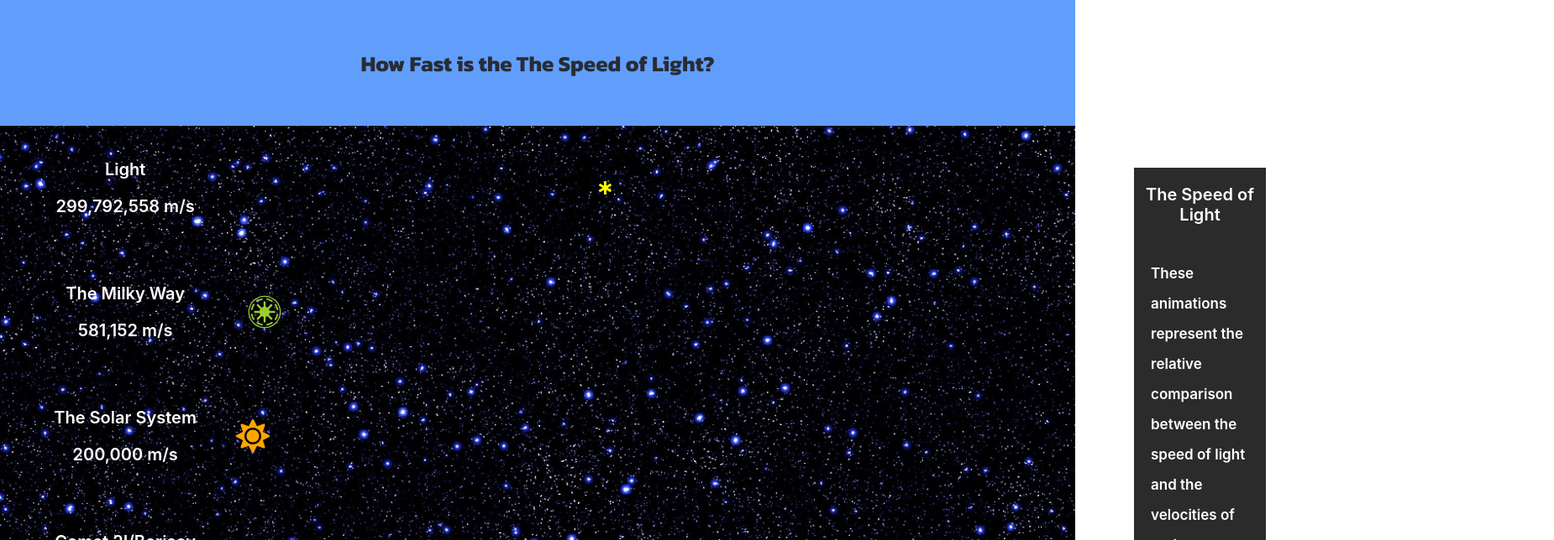
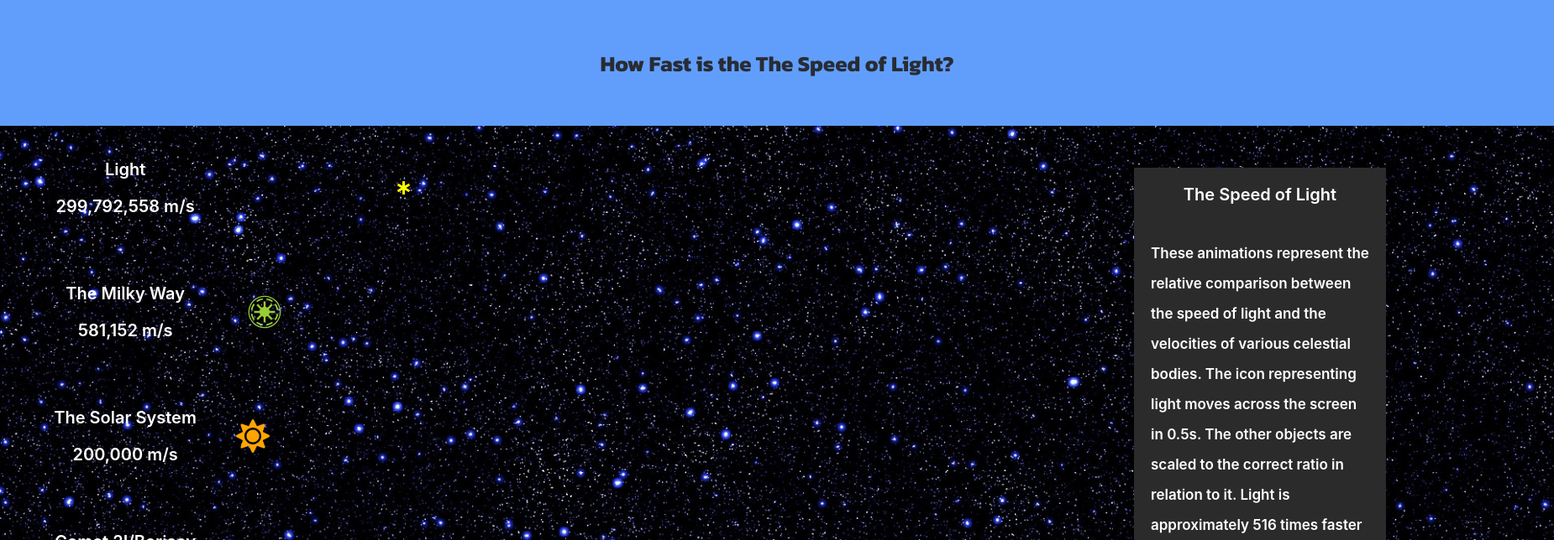
Before and after one commit to bauerpm/speed-of-light, a React (Create React App) app: page / in a window 1280 px wide. Shown: the top 644 px of the page at 84% size, 1850 px wide, since content can reach past the window. Built offline with nearby package versions, Linux system fonts and the light colour scheme.

Commit message:
more fixes

```diff
--- a/src/App.css
+++ b/src/App.css
@@ -7,11 +7,9 @@
   text-align: center;
   background-image: url('./assets/stars-1436950_1920.jpg');
   background-size: cover;
-  display: flex;
-  flex: 1;
   min-height: 100vh;
-  flex-direction: column;
-  width: 100%;
+  min-width: 1850px;
+  max-width: 2850px;
 }
 .App-subtitle {
   font-size: calc(10px + 2vmin);
@@ -77,6 +75,7 @@
 }
 .paragraph {
   width: 300px;
+  min-width: 300px;
   height: 675px;
   margin-top: 50px;
   margin-left: 50px;
--- a/src/index.css
+++ b/src/index.css
@@ -1,5 +1,7 @@
 body {
   margin: 0;
+  width: auto;
+  overflow-x: visible;
   font-family: -apple-system, BlinkMacSystemFont, 'Segoe UI', 'Roboto', 'Oxygen',
     'Ubuntu', 'Cantarell', 'Fira Sans', 'Droid Sans', 'Helvetica Neue',
     sans-serif;
```
